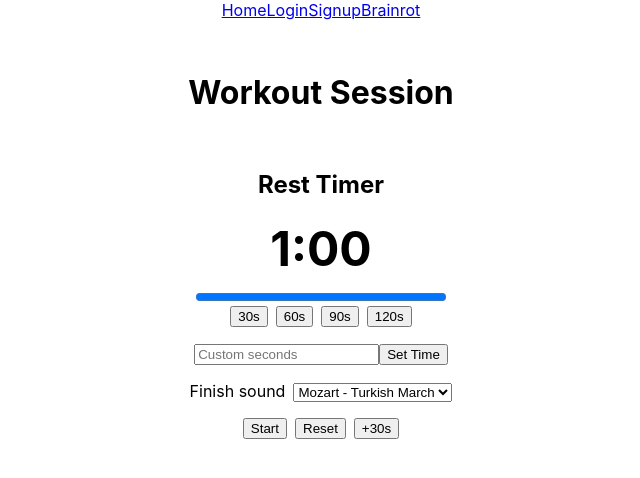
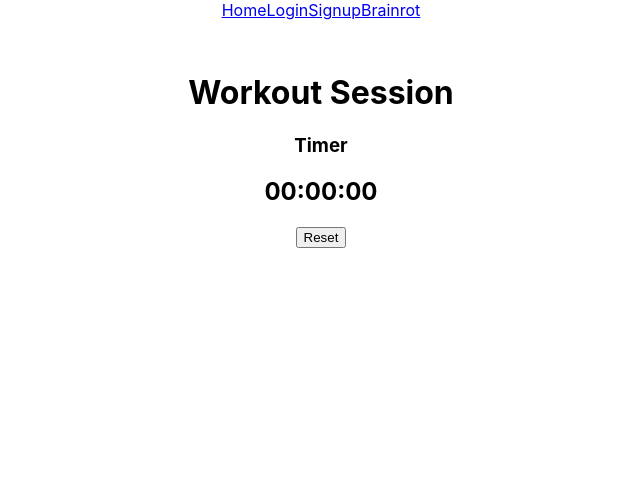
Before and after one commit to ufosc/OSC_Workout_App, a React (Create React App) app: page /session in a window 1280 px wide. Shown: the top 478 px of the page, without its empty margins (319-959 px from the left). Built offline with nearby package versions, Linux system fonts and the light colour scheme.

Commit message:
timer implementation for tutorial

```diff
--- a/src/Components/Timer.jsx
+++ b/src/Components/Timer.jsx
@@ -1,220 +1,94 @@
-import { useState, useEffect, useRef } from "react";
 
-const PRESETS = [30, 60, 90, 120];
 
-function formatTime(totalSeconds) {
-  const minutes = Math.floor(totalSeconds / 60);
-  const seconds = totalSeconds % 60;
-  return `${minutes}:${String(seconds).padStart(2, "0")}`;
-}
+import React, { useState, useRef } from "react";
 
-function playTimerDoneSound(soundType) {
-  const soundFiles = {
-    turkishMarch: "/sounds/turkish-march.mp3",
-    chopinTorrent: "/sounds/chopin-torrent.mp3",
-    vivaldiSummer: "/sounds/vivaldi-summer.mp3",
-  };
+const Timer = () => {
+    // We need ref in this, because we are dealing
+    // with JS setInterval to keep track of it and
+    // stop it when needed
+    const Ref = useRef(null);
 
-  const audio = new Audio(`${process.env.PUBLIC_URL}${soundFiles[soundType]}`);
-  audio.volume = 0.65;
-  audio.play().catch(() => {});
+    // The state for our timer
+    const [timer, setTimer] = useState("00:00:00");
 
-  return audio;
-}
+    const getTimeRemaining = (e) => {
+        const total =
+            Date.parse(e) - Date.parse(new Date());
+        const seconds = Math.floor((total / 1000) % 60);
+        const minutes = Math.floor(
+            (total / 1000 / 60) % 60
+        );
+        const hours = Math.floor(
+            (total / 1000 / 60 / 60) % 24
+        );
+        return {
+            total,
+            hours,
+            minutes,
+            seconds,
+        };
+    };
 
-export default function Timer({ initialSeconds = 60, onComplete }) {
-  const [duration, setDuration] = useState(initialSeconds);
-  const [secondsLeft, setSecondsLeft] = useState(initialSeconds);
-  const [isRunning, setIsRunning] = useState(false);
-  const [customTime, setCustomTime] = useState("");
-  const [soundType, setSoundType] = useState("turkishMarch");
-  const [isComplete, setIsComplete] = useState(false);
-  const endTimeRef = useRef(0);
-  const onCompleteRef = useRef(onComplete);
-  const soundTypeRef = useRef(soundType);
-  const activeAudioRef = useRef(null);
+    const startTimer = (e) => {
+        let { total, hours, minutes, seconds } =
+            getTimeRemaining(e);
+        if (total >= 0) {
+            // update the timer
+            // check if less than 10 then we need to
+            // add '0' at the beginning of the variable
+            setTimer(
+                (hours > 9 ? hours : "0" + hours) +
+                ":" +
+                (minutes > 9
+                    ? minutes
+                    : "0" + minutes) +
+                ":" +
+                (seconds > 9 ? seconds : "0" + seconds)
+            );
+        }
+    };
 
-  useEffect(() => {
-    onCompleteRef.current = onComplete;
-  }, [onComplete]);
+    const clearTimer = (e) => {
+        // If you adjust it you should also need to
+        // adjust the Endtime formula we are about
+        // to code next
+        setTimer("00:00:10");
 
-  useEffect(() => {
-    soundTypeRef.current = soundType;
-  }, [soundType]);
+        // If you try to remove this line the
+        // updating of timer Variable will be
+        // after 1000ms or 1sec
+        if (Ref.current) clearInterval(Ref.current);
+        const id = setInterval(() => {
+            startTimer(e);
+        }, 1000);
+        Ref.current = id;
+    };
 
-  useEffect(() => {
-    if (!isRunning) return undefined;
+    const getDeadTime = () => {
+        let deadline = new Date();
 
-    const id = setInterval(() => {
-      const remaining = Math.max(
-        0,
-        Math.ceil((endTimeRef.current - Date.now()) / 1000)
-      );
-      setSecondsLeft(remaining);
+        // This is where you need to adjust if
+        // you entend to add more time
+        deadline.setSeconds(deadline.getSeconds() + 10);
+        return deadline;
+    };
 
-      if (remaining === 0) {
-        clearInterval(id);
-        setIsRunning(false);
-        setIsComplete(true);
+    // Another way to call the clearTimer() to start
+    // the countdown is via action event from the
+    // button first we create function to be called
+    // by the button
+    const onClickReset = () => {
+        clearTimer(getDeadTime());
+    };
 
-        if (navigator.vibrate) navigator.vibrate([200, 100, 200]);
-        stopTimerDoneSound();
-        activeAudioRef.current = playTimerDoneSound(soundTypeRef.current);
-        if (onCompleteRef.current) onCompleteRef.current();
-      }
-    }, 250);
+    return (
+        <div
+            style={{ textAlign: "center", margin: "auto" }}>
+            <h3>Timer</h3>
+            <h2>{timer}</h2>
+            <button onClick={onClickReset}>Reset</button>
+        </div>
+    );
+};
 
-    return () => clearInterval(id);
-  }, [isRunning]);
-
-  const stopTimerDoneSound = () => {
-    if (!activeAudioRef.current) return;
-
-    activeAudioRef.current.pause();
-    activeAudioRef.current.currentTime = 0;
-    activeAudioRef.current = null;
-  };
-
-  const handleStart = () => {
-    stopTimerDoneSound();
-
-    const nextSeconds = secondsLeft === 0 ? duration : secondsLeft;
-
-    endTimeRef.current = Date.now() + nextSeconds * 1000;
-    setSecondsLeft(nextSeconds);
-    setIsComplete(false);
-    setIsRunning(true);
-  }
-
-  const handlePause = () => setIsRunning(false);
-
-  const handleReset = () => {
-    stopTimerDoneSound();
-
-    setIsRunning(false);
-    setSecondsLeft(duration);
-    setIsComplete(false);
-  };
-
-  const handlePreset = (seconds) => {
-    setIsRunning(false);
-    setDuration(seconds);
-    setSecondsLeft(seconds);
-    setIsComplete(false);
-  };
-
-  function handleCustomTime() {
-    const newTime = Number(customTime);
-
-    if(newTime > 0) {
-      setIsRunning(false);
-      setDuration(newTime);
-      setSecondsLeft(newTime);
-      setIsComplete(false);
-      setCustomTime("");
-    }
-  }
-
-  function addThirtySeconds() {
-    const newTime = secondsLeft + 30;
-
-    if (isRunning){
-      endTimeRef.current += 30000;
-    }
-
-    setSecondsLeft(newTime);
-    setDuration((currentDuration) =>
-      isRunning ? currentDuration + 30 : newTime);
-    setIsComplete(false);
-  }
-
-  return (
-    <div style={{ textAlign: "center", padding: "1rem" }}>
-      <h2>Rest Timer</h2>
-
-      <div
-        role="timer"
-        aria-live="off"
-        style={{ fontSize: "3rem", fontWeight: "bold", margin: "0.5rem 0" }}
-      >
-        {formatTime(secondsLeft)}
-      </div>
-      <progress
-        value={secondsLeft}
-        max={duration}
-        style={{ width: "250px" }}
-      ></progress>
-
-      <div style={{ display: "flex", gap: "0.5rem", justifyContent: "center" }}>
-        {PRESETS.map((seconds) => (
-          <button
-            key={seconds}
-            onClick={() => handlePreset(seconds)}
-            disabled={isRunning}
-            aria-pressed={duration === seconds}
-          >
-            {seconds}s
-          </button>
-        ))}
-      </div>
-
-      <div style={{ marginTop: "1rem" }}>
-        <input
-          type="number"
-          placeholder="Custom seconds"
-          value={customTime}
-          onChange={(event) => setCustomTime(event.target.value)}
-          min="1"
-          step="1"
-        />
-
-        <button
-          onClick={handleCustomTime}
-          disabled={isRunning}
-        >
-          Set Time
-        </button>
-      </div>
-
-      <div style={{ marginTop: "1rem" }}>
-        <label htmlFor="timer-sound" style={{ marginRight: "0.5rem" }}>
-          Finish sound
-        </label>
-
-        <select
-          id="timer-sound"
-          value={soundType}
-          onChange={(event) => setSoundType(event.target.value)}
-          disabled={isRunning}
-        >
-          <option value="turkishMarch">Mozart - Turkish March</option>
-          <option value="chopinTorrent">Chopin - Etude Torrent</option>
-          <option value="vivaldiSummer">Vivaldi - Summer</option>
-        </select>
-      </div>
-
-      <div
-        style={{
-          display: "flex",
-          gap: "0.5rem",
-          justifyContent: "center",
-          marginTop: "1rem",
-        }}
-      >
-        {isRunning ? (
-          <button onClick={handlePause}>Pause</button>
-        ) : (
-          <button onClick={handleStart}>Start</button>
-        )}
-        <button onClick={handleReset}>Reset</button>
-
-        <button onClick={addThirtySeconds}>
-          +30s
-        </button>
-      </div>
-      {isComplete && (
-        <h3>Rest complete. Next set ready.</h3>
-      )}
-    </div>
-  );
-}
+export default Timer;
```
